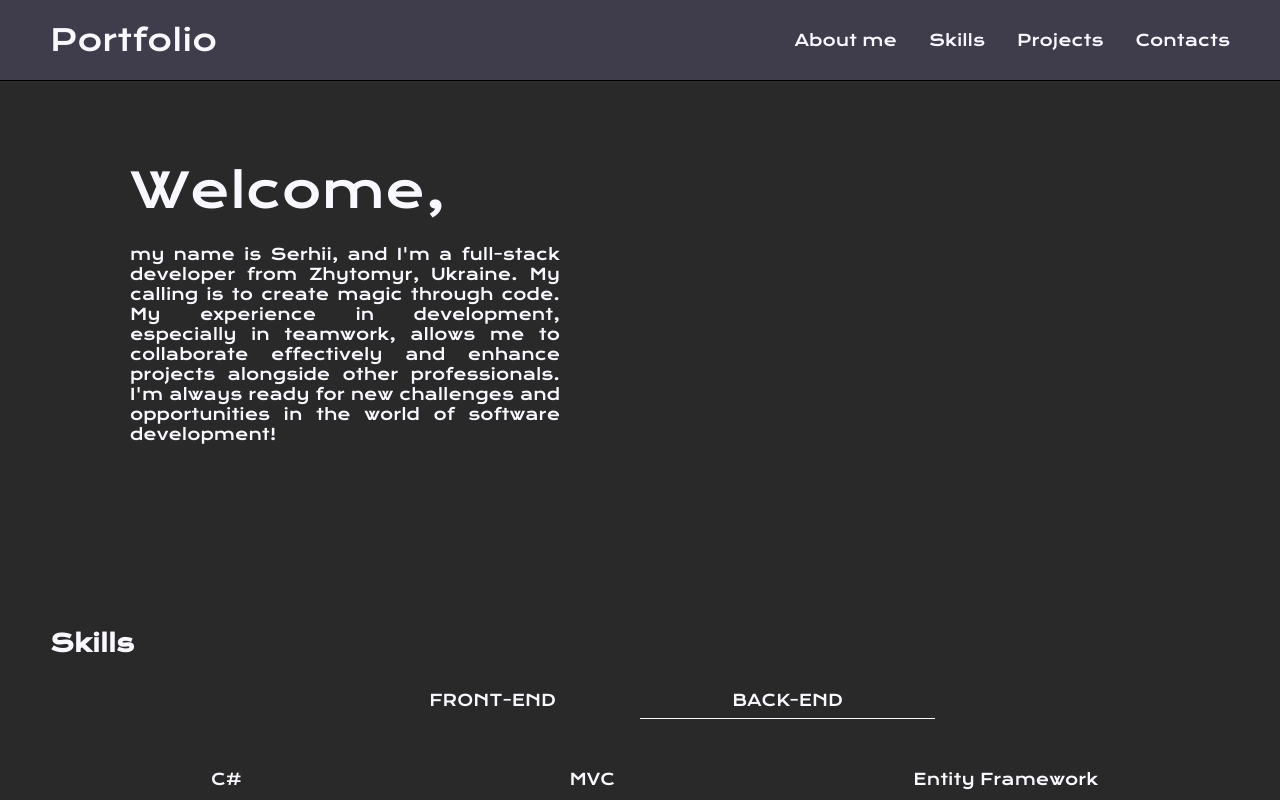
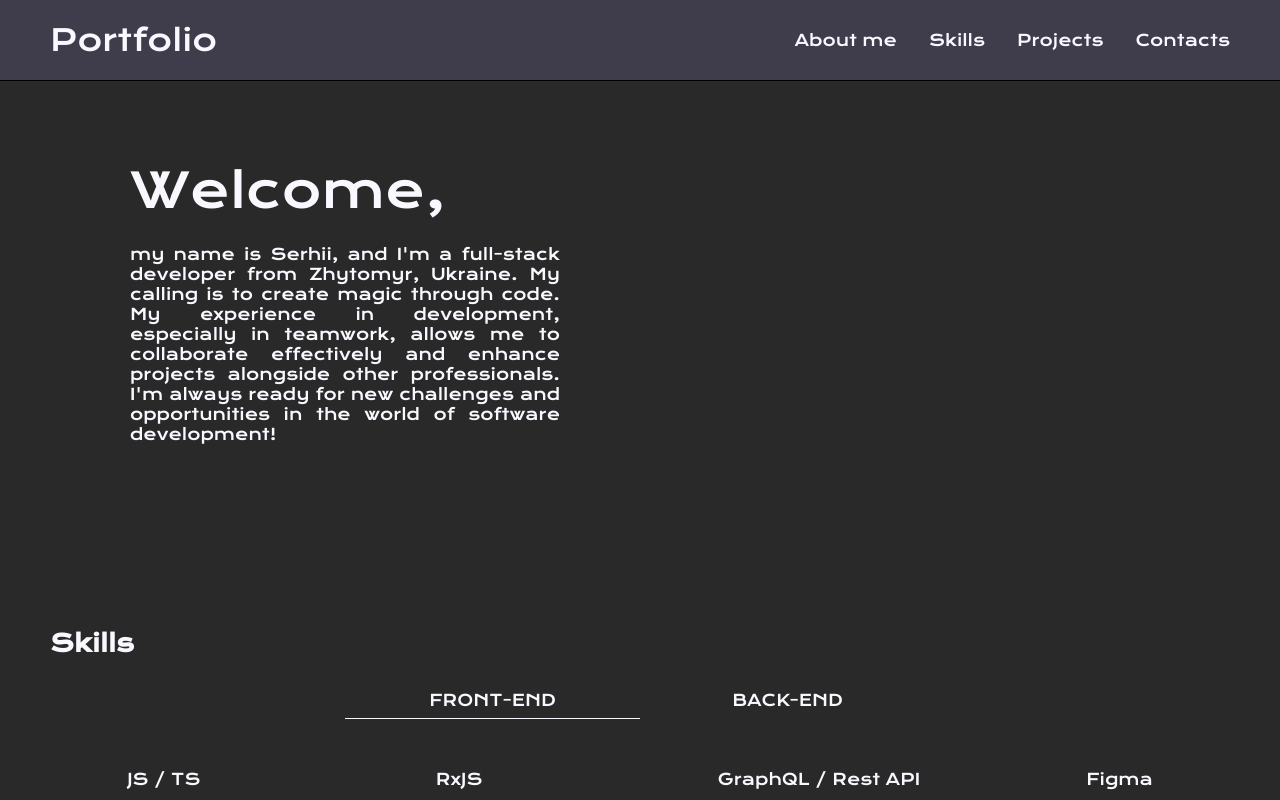
Before and after one commit to SerhiiDenysiuk23/Portfolio, a React (Create React App) app: page / in a window 1280 px wide. Shown: the top 800 px of the page. Built offline with nearby package versions, Linux system fonts and the light colour scheme.

Commit message:
Changed default skills

```diff
--- a/src/components/Skills.tsx
+++ b/src/components/Skills.tsx
@@ -3,7 +3,7 @@ import {default as fe_skills} from '../data/fe-skills.json'
 import {default as be_skills} from '../data/be-skills.json'
 
 const Skills = () => {
-  const [filterValue, setFilterValue] = React.useState<"fe" | "be">("be")
+  const [filterValue, setFilterValue] = React.useState<"fe" | "be">("fe")
 
   const [data, setData] = React.useState(fe_skills)
 
```
